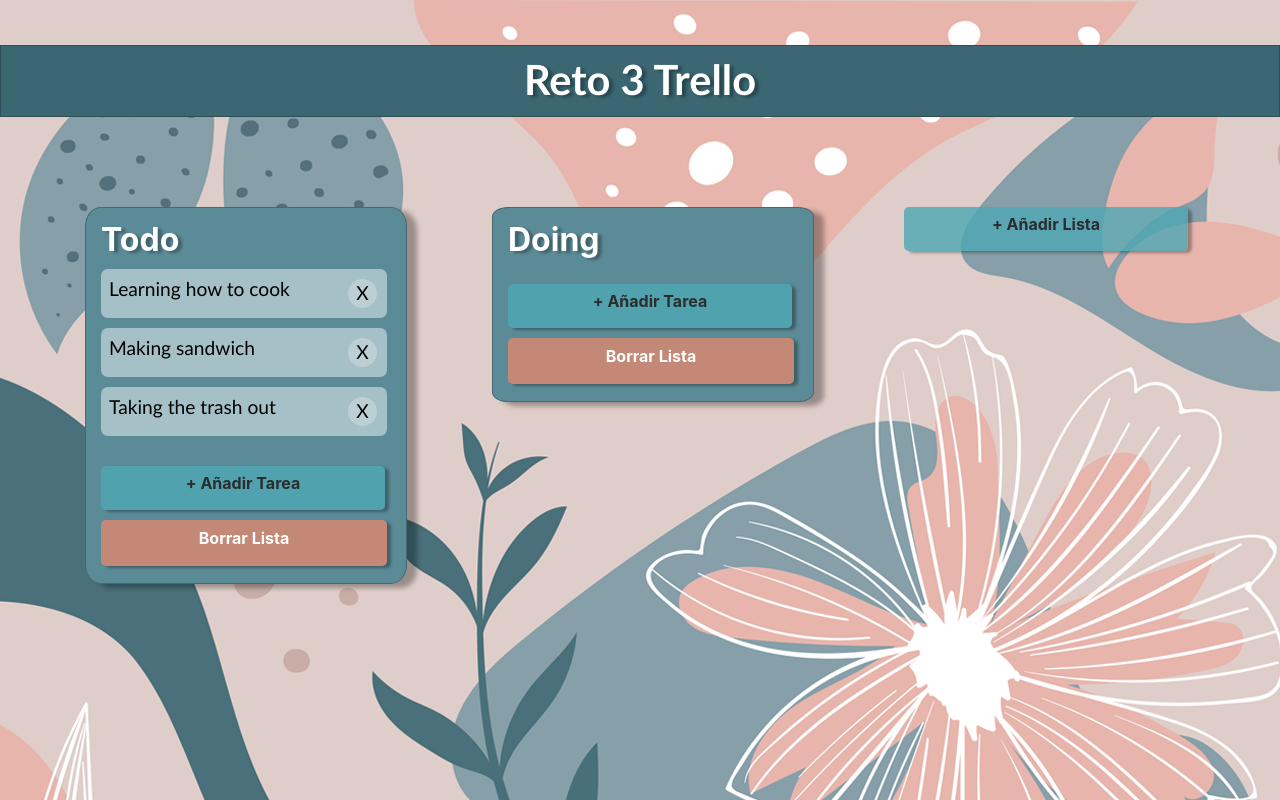
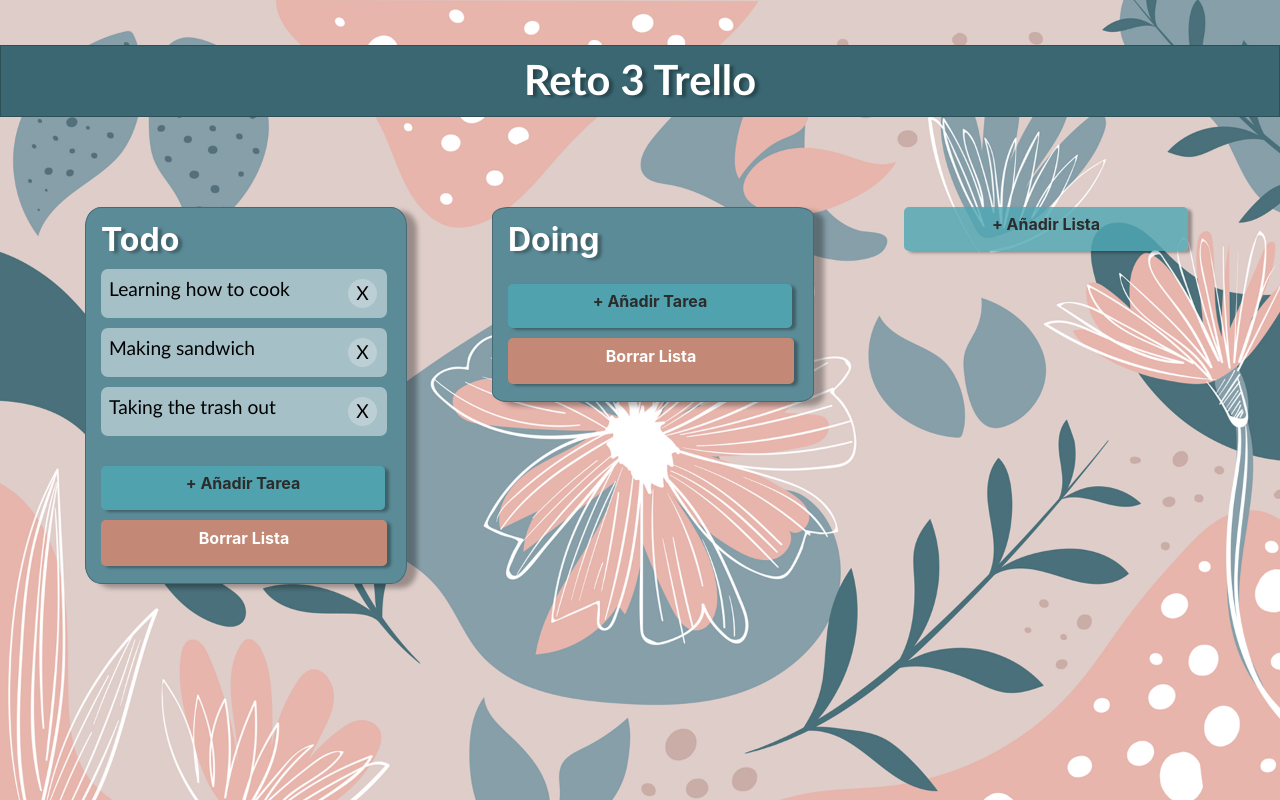
Before and after one commit to creativa-nk/Reto3, a React (Create React App) app: page / in a window 1280 px wide. Built offline with nearby package versions, Linux system fonts and the light colour scheme.

Commit message:
fondo de pantalla>> a CSS, reescalable

```diff
--- a/public/index.html
+++ b/public/index.html
@@ -26,7 +26,7 @@
     -->
     <title>React App</title>
   </head>
-  <body background="./FondoTrello.png">
+  <body>
     <header>
       <div class='encabezado'>
         <h1 class='textoEncabezado'>Reto 3 Trello </h1>
--- a/src/App.css
+++ b/src/App.css
@@ -1,3 +1,8 @@
+body{
+    background-image:url("./img/FondoTrello.png") ;
+    background-size: cover; /* La imagen de fondo se reescala automáticamente con el cambio del ancho de ventana del navegador */
+}
+
 .encabezado{
     margin-top: 45px;
     background-color: rgb(58, 103, 114);
```
Also changed, not shown: src/img/FondoTrello.png (renamed from public/FondoTrello.png).
